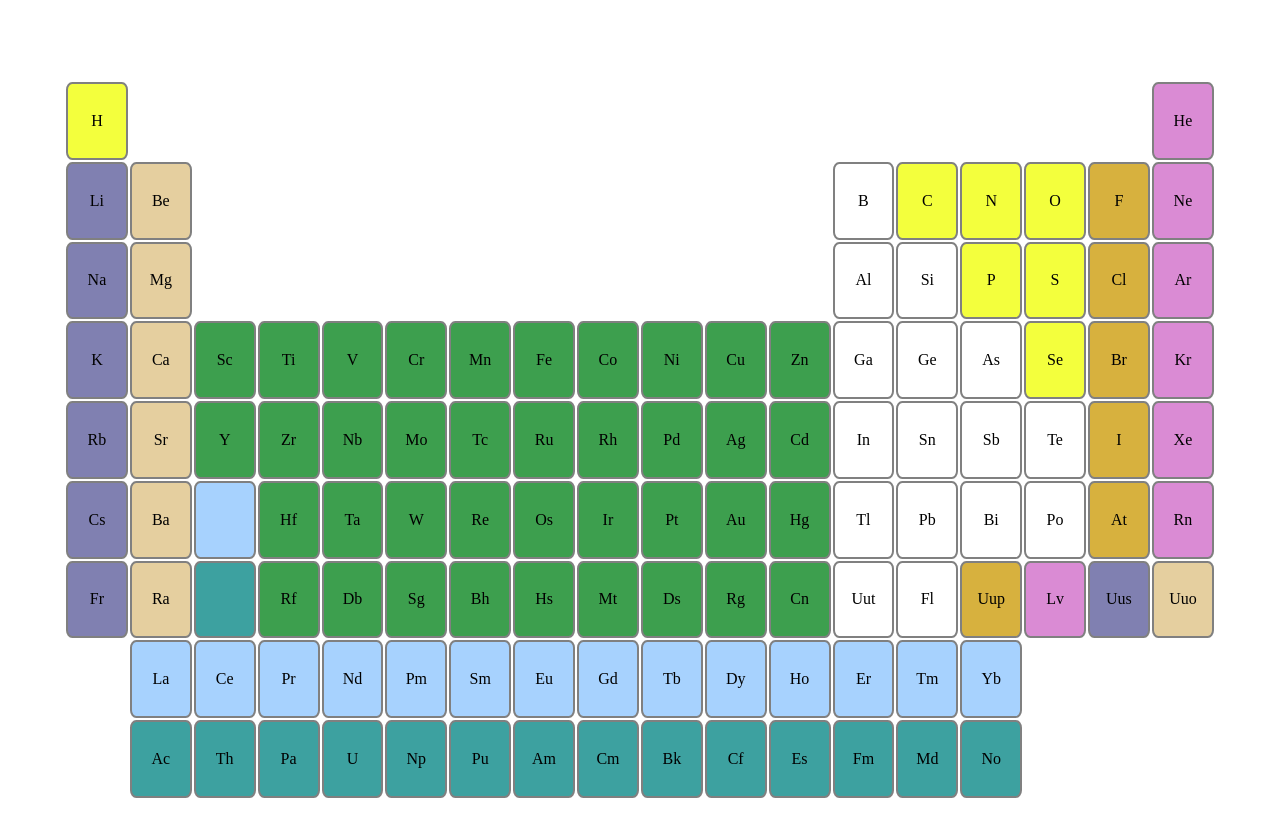
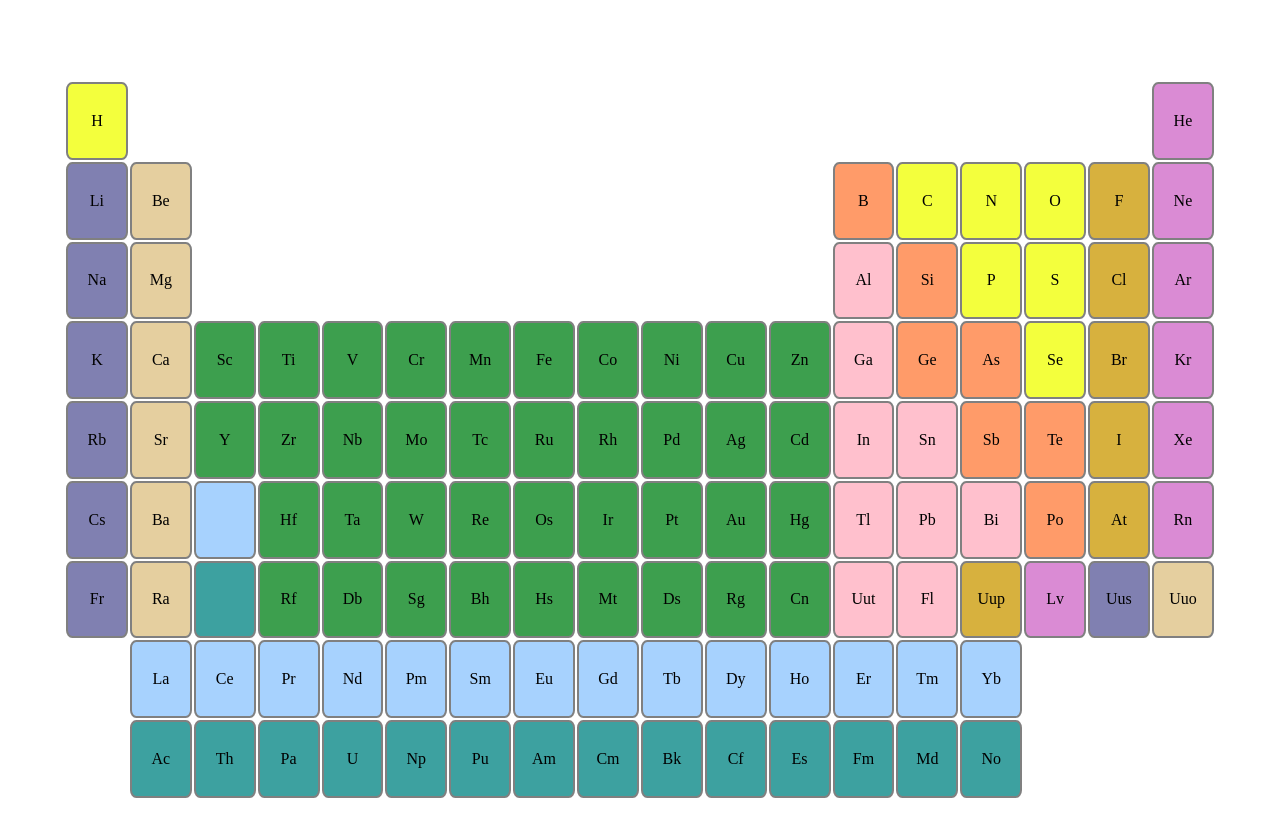
Before and after one commit to vincenzoarena/elements, a plain HTML site: page index.html in a window 1280 px wide. Drawn offline with Linux system fonts and the light colour scheme.

Commit message:
2022-01-26 - Elements First Step - Update 0005

```diff
--- a/css/style.css
+++ b/css/style.css
@@ -122,6 +122,22 @@ tr:nth-child(7) :nth-child(3):hover, tr:nth-child(9) td:nth-child(n+2):nth-child
     background-color: rgba(61, 161, 160, 1);
 }
 
+tr:nth-child(n+3):nth-child(-n+7) td:nth-child(13), tr:nth-child(n+5):nth-child(-n+7) td:nth-child(14), tr:nth-child(6) :nth-child(15) {
+    background-color: rgba(255, 192, 205, 1);
+}
+
+tr:nth-child(n+3):nth-child(-n+7) td:nth-child(13):hover, tr:nth-child(n+5):nth-child(-n+7) td:nth-child(14):hover, tr:nth-child(6) :nth-child(15):hover {
+    background-color: rgba(255, 192, 205, 0.5);
+}
+
+tr:nth-child(2) :nth-child(13), tr:nth-child(n+3):nth-child(-n+4) td:nth-child(14), tr:nth-child(n+4):nth-child(-n+5) td:nth-child(15), tr:nth-child(n+5):nth-child(-n+6) td:nth-child(16) {
+    background-color: rgba(255, 155, 105, 1);
+}
+
+tr:nth-child(2) :nth-child(13):hover, tr:nth-child(n+3):nth-child(-n+4) td:nth-child(14):hover, tr:nth-child(n+4):nth-child(-n+5) td:nth-child(15):hover, tr:nth-child(n+5):nth-child(-n+6) td:nth-child(16):hover {
+    background-color: rgba(255, 155, 105, 0.5);
+}
+
 tr:nth-child(n+2):nth-child(-n+6) td:nth-child(17), tr:nth-child(7) :nth-child(15) {
     background-color: rgba(215, 177, 62, 1);
 }
```
